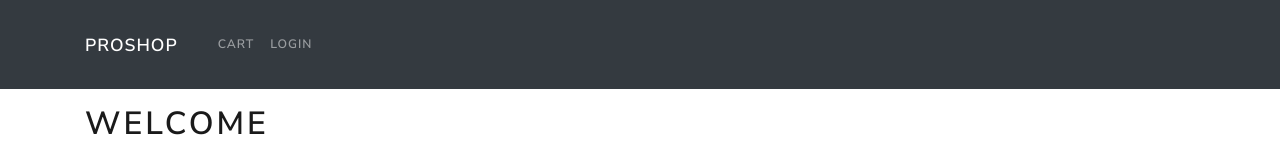
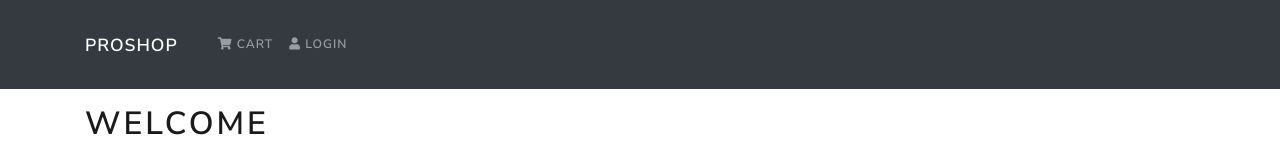
Before and after one commit to nickmccullum/django-react, a React (Create React App) app in the folder frontend/: page / in a window 1280 px wide. Shown: the top 160 px of the page. Built offline with nearby package versions, Linux system fonts and the light colour scheme.

Commit message:
added icons to navbar links

```diff
--- a/frontend/src/components/Header.js
+++ b/frontend/src/components/Header.js
@@ -11,8 +11,8 @@
                         <Navbar.Toggle aria-controls="basic-navbar-nav" />
                         <Navbar.Collapse id="basic-navbar-nav">
                             <Nav className="mr-auto">
-                                <Nav.Link href="/cart">Cart</Nav.Link>
-                                <Nav.Link href="/login">Login</Nav.Link>
+                                <Nav.Link href="/cart"><i className="fas fa-shopping-cart"></i> Cart</Nav.Link>
+                                <Nav.Link href="/login"><i className="fas fa-user"></i> Login</Nav.Link>
                             </Nav>
                         </Navbar.Collapse>
                     </Container>
```
